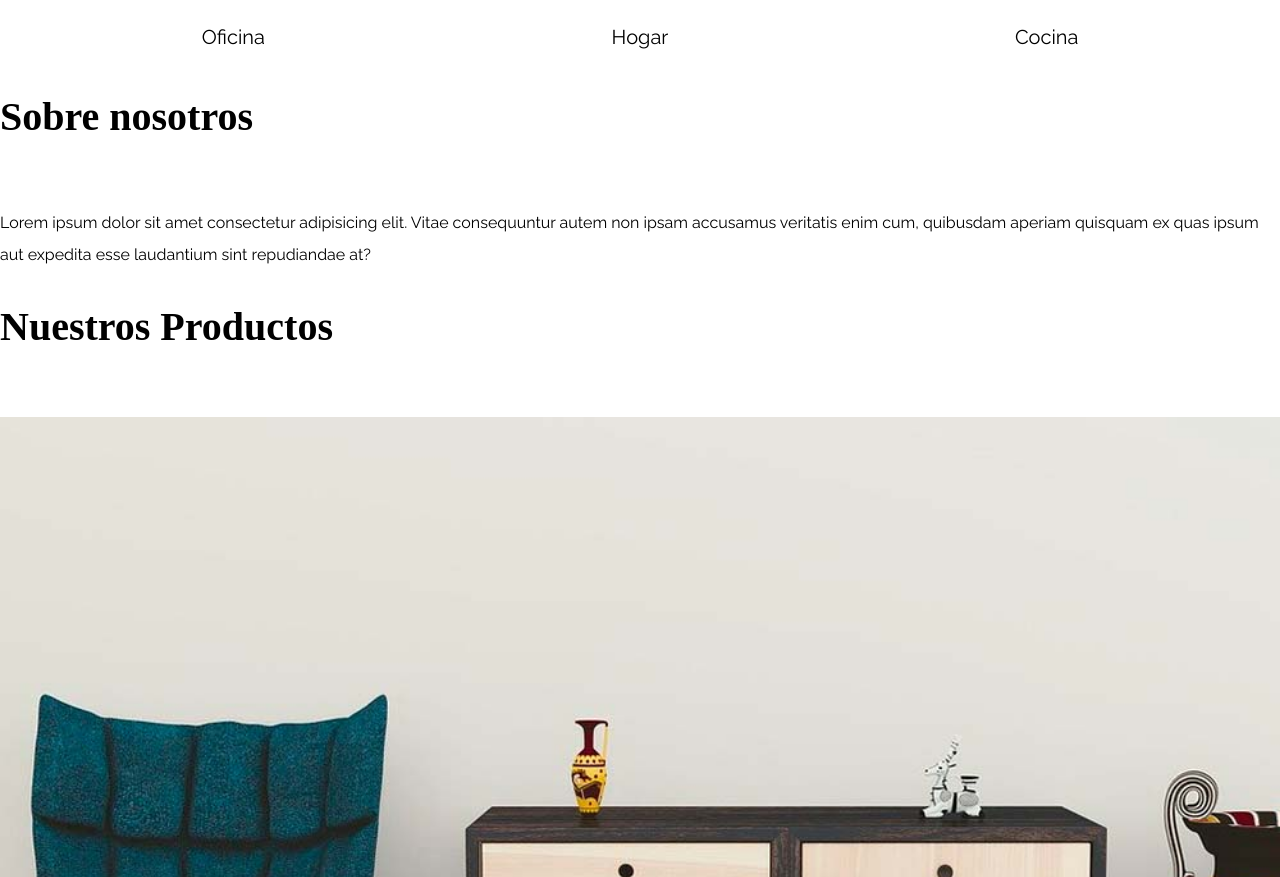
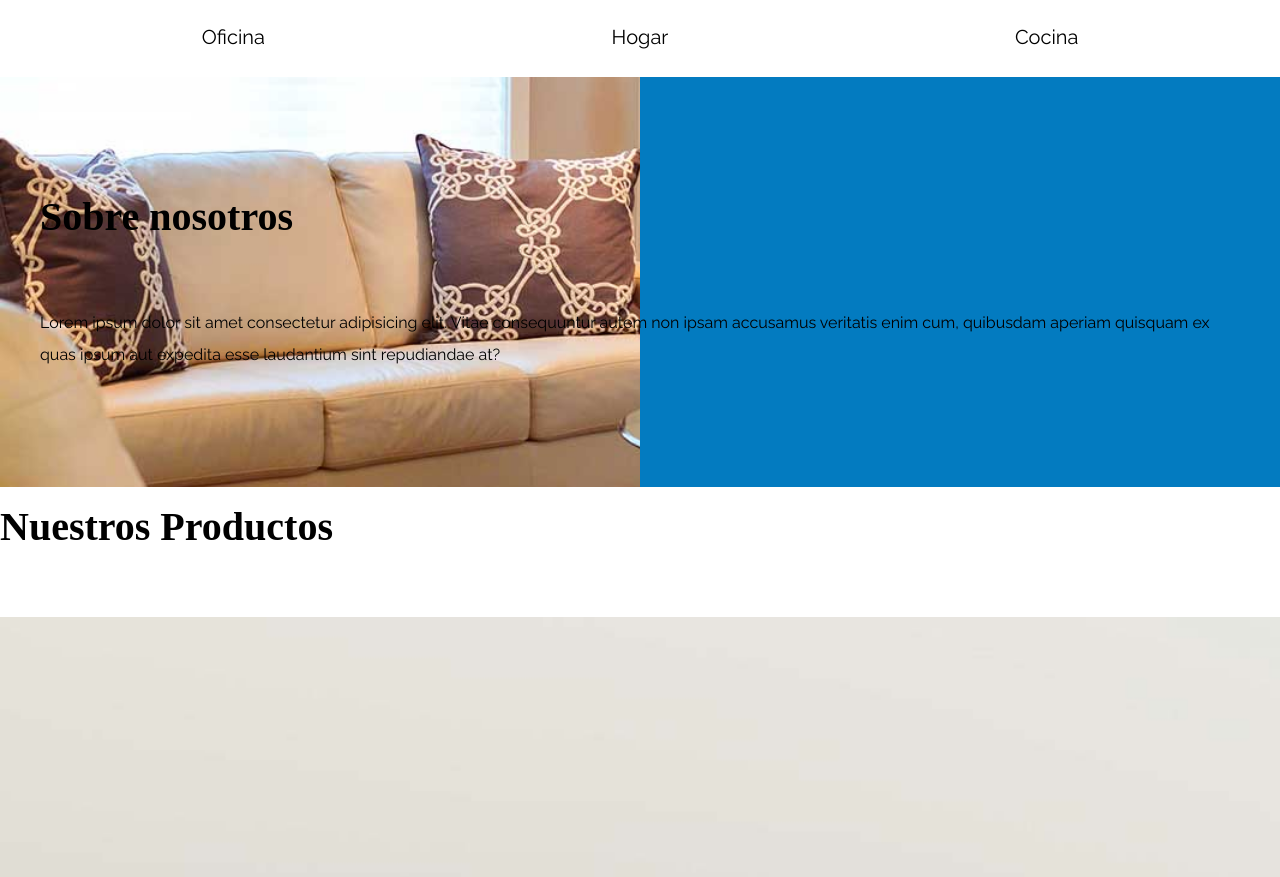
Before and after one commit to MauriGoizS/CSS---Flexbox-CSS-Grid-SASS, a plain HTML site: page ecommerce/index.html in a window 1280 px wide. Shown: the part 1263-2140 px from the top of the page. Drawn offline with Linux system fonts and the light colour scheme; a web font is replaced by a local one.

Commit message:
Creando la sección de Nosotros

```diff
--- a/ecommerce/css/style.css
+++ b/ecommerce/css/style.css
@@ -98,3 +98,13 @@ img {
     grid-template-columns: repeat(3, 1fr);
     gap: 2rem;
 }
+
+/* Bloque nosotros */
+
+.sobre-nosotros {
+    background-image: linear-gradient( to right, transparent 50%, #037bc0 50%, #037bc0 100%), url('../img/nosotros.jpg');
+    background-repeat: no-repeat;
+    background-size: 100%, 120rem;
+    background-position: left center;
+    padding: 10rem 0;
+}
--- a/ecommerce/index.html
+++ b/ecommerce/index.html
@@ -55,7 +55,7 @@
 
     <section class="sobre-nosotros">
 
-        <div>
+        <div class="contenedor">
             <h2>Sobre nosotros</h2>
             <p>Lorem ipsum dolor sit amet consectetur adipisicing elit. Vitae consequuntur autem non ipsam accusamus veritatis enim cum, quibusdam aperiam quisquam ex quas ipsum aut expedita esse laudantium sint repudiandae at?</p>
         </div>
```
